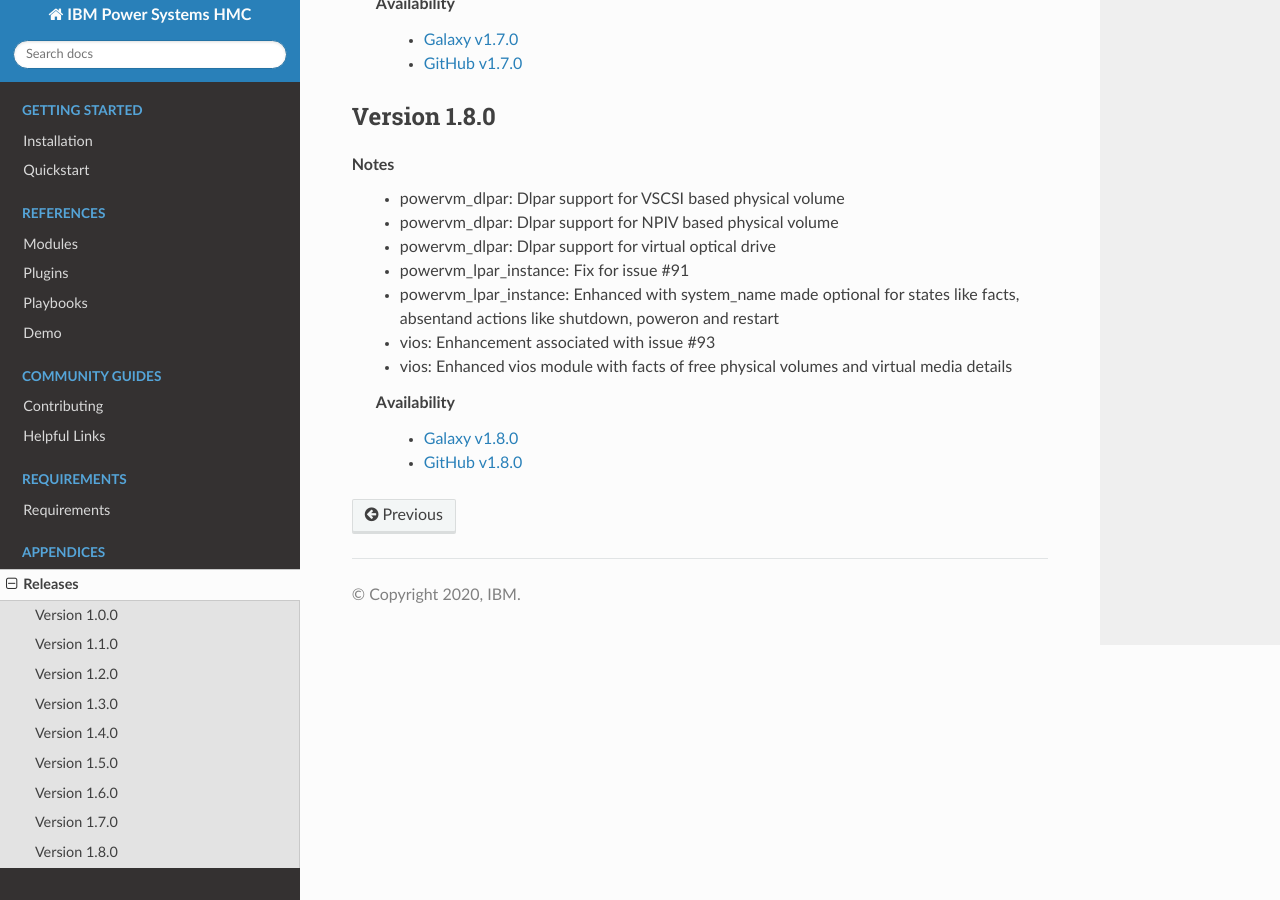
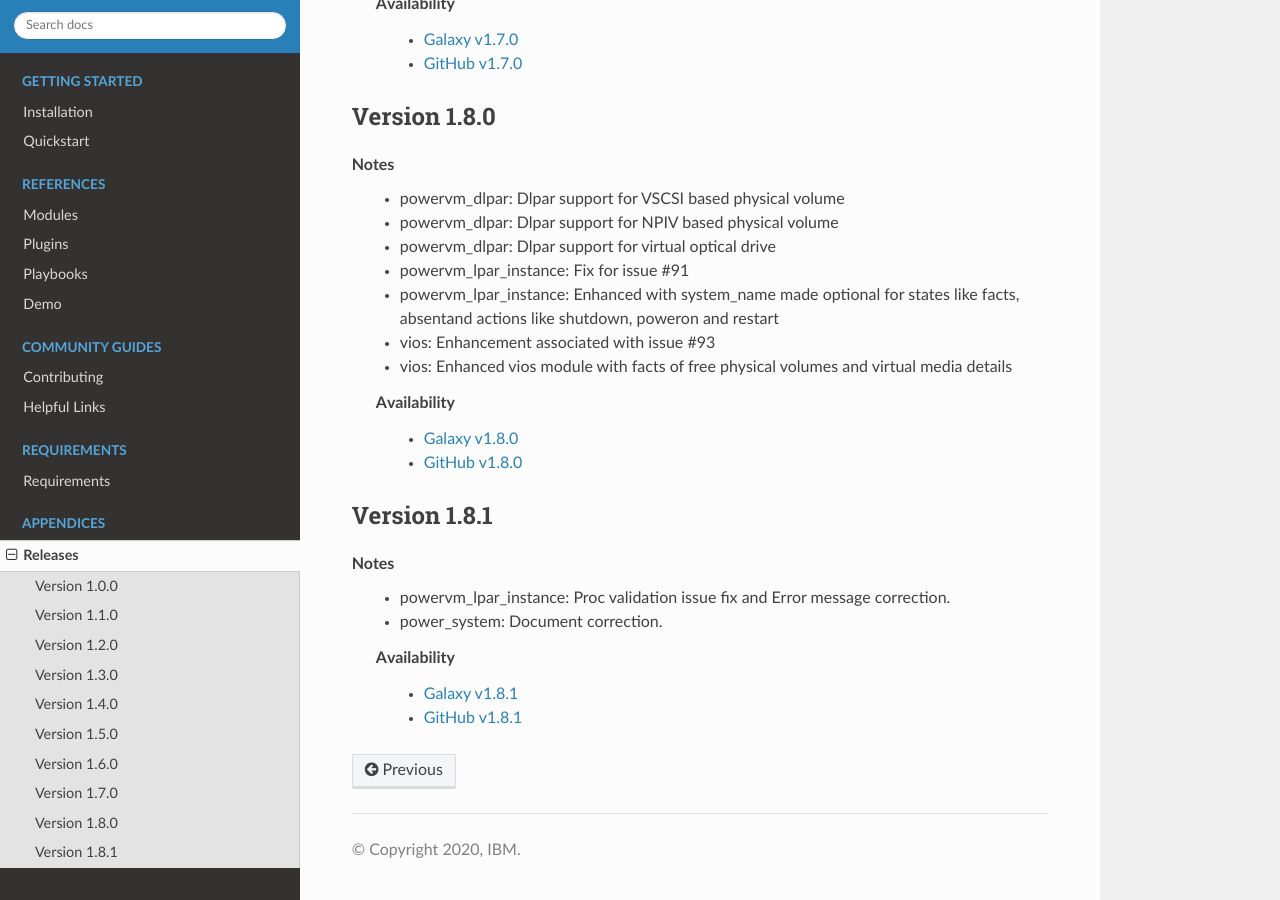
Before and after one commit to IBM/ansible-power-hmc, a Sphinx documentation site: the page built from docs/source/release_notes.rst, in a window 1280 px wide and 900 px high, scrolled down 2934 px. Built offline with Sphinx 7.4.7 and the Read the Docs theme 2.0.0, drawn with Linux system fonts in a browser that asks for light colours.

Commit message:
Update release_notes.rst

```diff
--- a/docs/source/release_notes.rst
+++ b/docs/source/release_notes.rst
@@ -188,3 +188,20 @@
 
 .. _GitHub v1.8.0:
    https://github.com/IBM/ansible-power-hmc/releases/download/v1.8.0/ibm-power_hmc-1.8.0.tar.gz
+
+Version 1.8.1
+-------------
+Notes
+  * powervm_lpar_instance: Proc validation issue fix and Error message correction.
+  * power_system: Document correction.
+
+
+  Availability
+    * `Galaxy v1.8.1`_
+    * `GitHub v1.8.1`_
+
+.. _Galaxy v1.8.1:
+   https://galaxy.ansible.com/download/ibm-power_hmc-1.8.1.tar.gz
+
+.. _GitHub v1.8.1:
+   https://github.com/IBM/ansible-power-hmc/releases/download/v1.8.1/ibm-power_hmc-1.8.1.tar.gz
```
